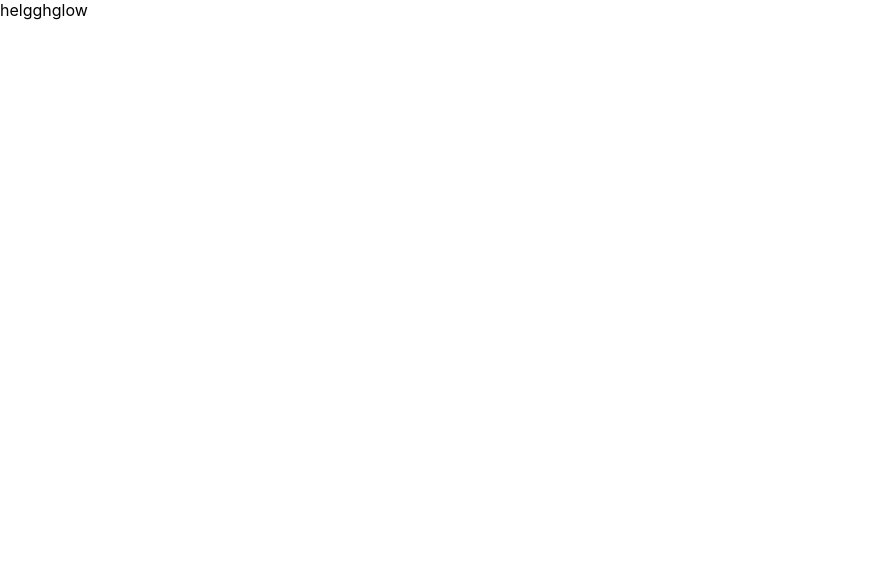
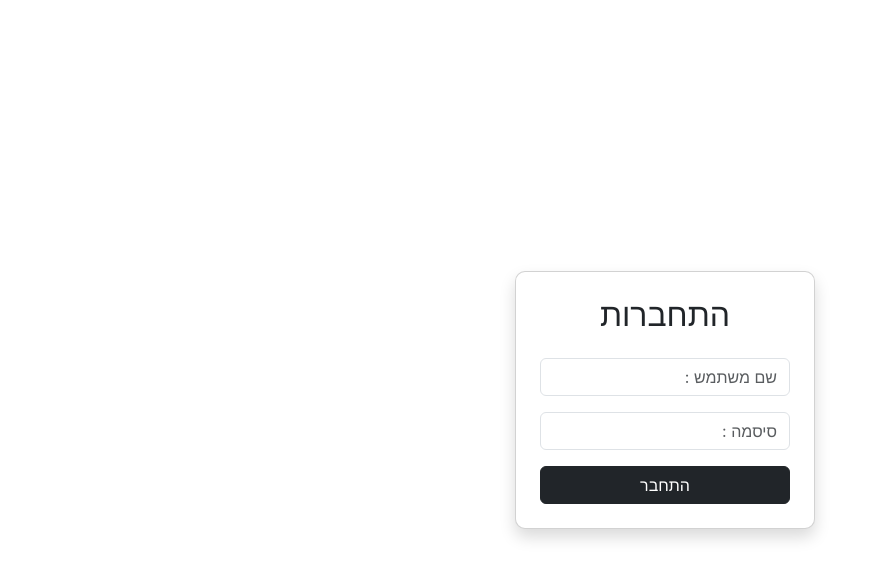
Before and after one commit to chipson456/student-manegmant-, a React (Create React App) app in the folder frontend/: page / in a window 1280 px wide. Shown: the top 578 px of the page, without its empty margins (0-880 px from the left). Built offline with nearby package versions, Linux system fonts and the light colour scheme.

Commit message:
zibi emak

```diff
--- a/frontend/public/index.html
+++ b/frontend/public/index.html
@@ -1,5 +1,6 @@
 <!DOCTYPE html>
-<html lang="en">
+<html lang="he" dir="rtl">
+
   <head>
     <meta charset="utf-8" />
     <link rel="icon" href="%PUBLIC_URL%/favicon.ico" />
@@ -14,6 +15,9 @@
       manifest.json provides metadata used when your web app is installed on a
       user's mobile device or desktop. See https://developers.google.com/web/fundamentals/web-app-manifest/
     -->
+    <link href="https://cdn.jsdelivr.net/npm/bootstrap@5.3.3/dist/css/bootstrap.min.css" rel="stylesheet" integrity="sha384-QWTKZyjpPEjISv5WaRU9OFeRpok6YctnYmDr5pNlyT2bRjXh0JMhjY6hW+ALEwIH" crossorigin="anonymous">
+    <script src="https://cdn.jsdelivr.net/npm/bootstrap@5.3.3/dist/js/bootstrap.bundle.min.js" integrity="sha384-YvpcrYf0tY3lHB60NNkmXc5s9fDVZLESaAA55NDzOxhy9GkcIdslK1eN7N6jIeHz" crossorigin="anonymous"></script>
+
     <link rel="manifest" href="%PUBLIC_URL%/manifest.json" />
     <!--
       Notice the use of %PUBLIC_URL% in the tags above.
--- a/frontend/src/App.js
+++ b/frontend/src/App.js
@@ -1,9 +1,12 @@
-import logo from './logo.svg';
-import './App.css';
+import logo from "./logo.svg";
+import "./App.css";
+import Login from "./copms/Login";
 
 function App() {
   return (
-<div>helgghglow</div>
+    <div>
+      <Login />
+    </div>
   );
 }
 
--- /dev/null
+++ b/frontend/src/copms/Login.jsx
@@ -0,0 +1,33 @@
+import React from "react";
+
+const Login = () => {
+  return (
+    <div className="d-flex justify-content-center align-items-center vh-100">
+      <div
+        className="card p-4 shadow"
+        style={{ width: "300px", borderRadius: "10px" }}
+      >
+        <h2 className="text-center mb-4">התחברות</h2>
+        <div className="mb-3">
+          <input
+            type="text"
+            className="form-control"
+            placeholder="שם משתמש :"
+          />
+        </div>
+        <div className="mb-3">
+          <input
+            type="password"
+            className="form-control"
+            placeholder="סיסמה :"
+          />
+        </div>
+        <button type="button" className="btn btn-dark w-100">
+          התחבר
+        </button>
+      </div>
+    </div>
+  );
+};
+
+export default Login;
```
